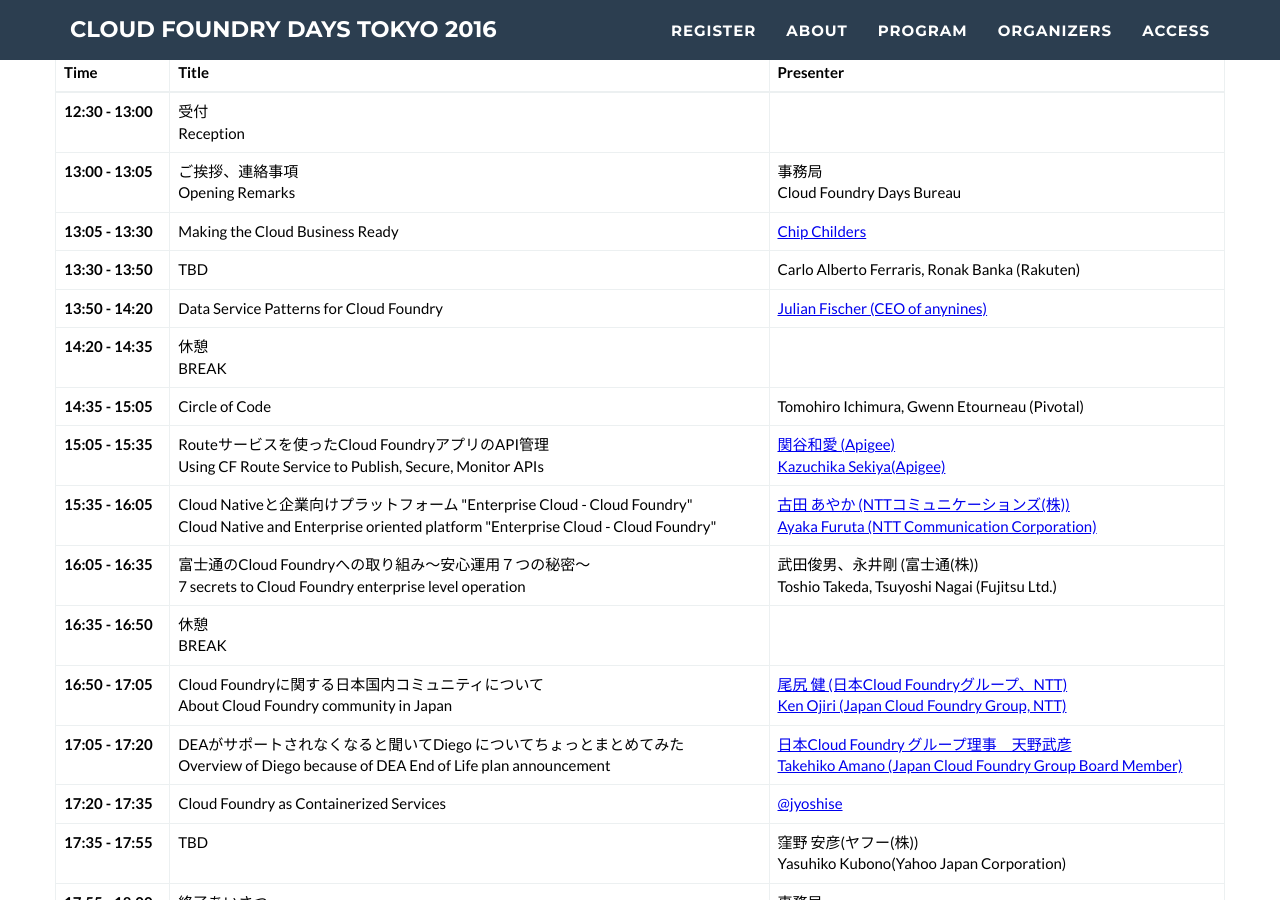
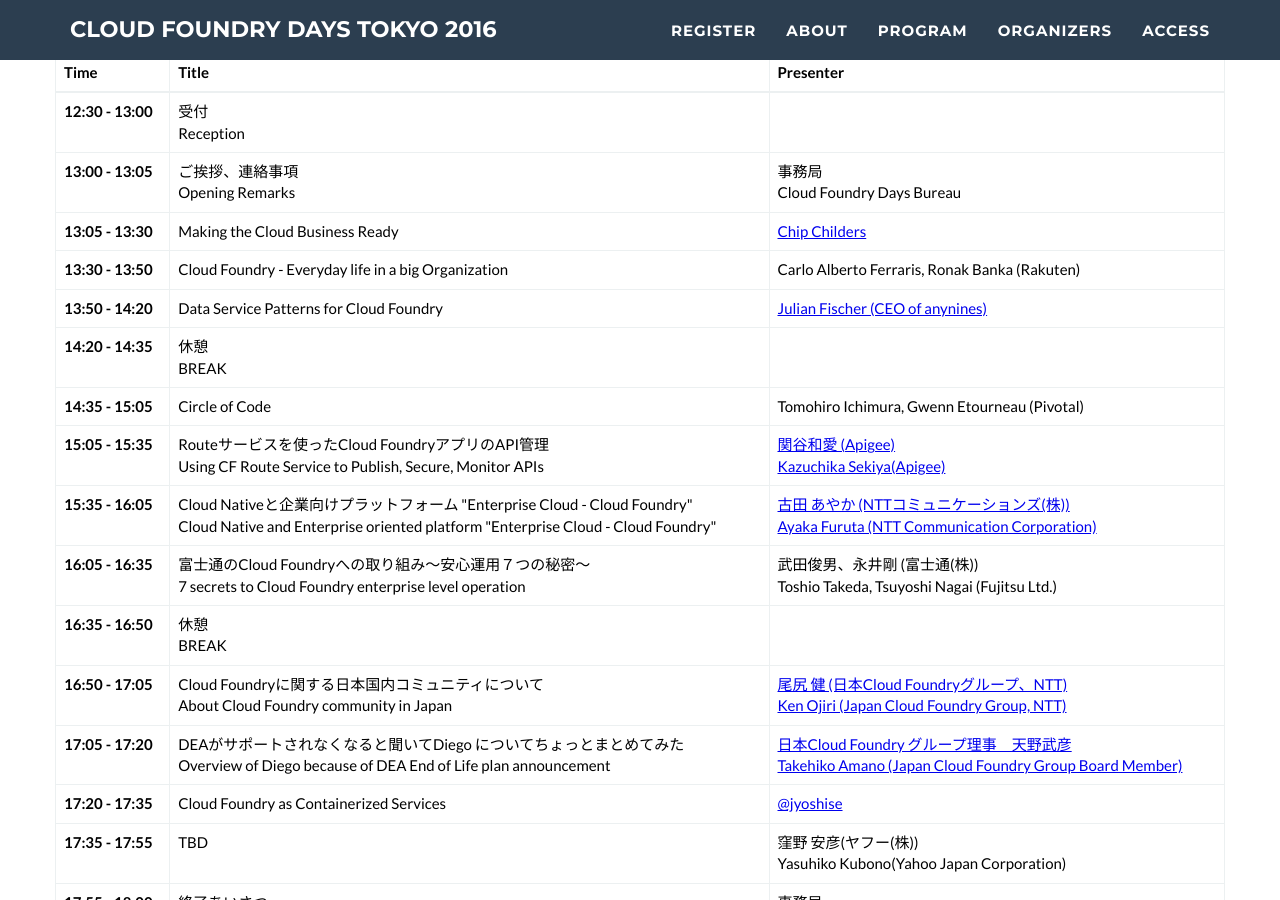
Before and after one commit to CloudFoundryDaysTokyo/2016, a Jekyll site: the page built from index.html, in a window 1280 px wide and 900 px high, scrolled down 1742 px. Built offline with Jekyll 4.4.1, drawn with Linux system fonts in a browser that asks for light colours.

Commit message:
楽天様の発表タイトルのみ更新

```diff
--- a/_includes/program.html
+++ b/_includes/program.html
@@ -33,7 +33,7 @@
             </tr>
             <tr>
               <th scope="row">13:30 - 13:50</th>
-              <td>TBD</td>
+              <td>Cloud Foundry - Everyday life in a big Organization</td>
               <td>Carlo Alberto Ferraris, Ronak Banka (Rakuten)</td>
             </tr>
             <tr>
```
